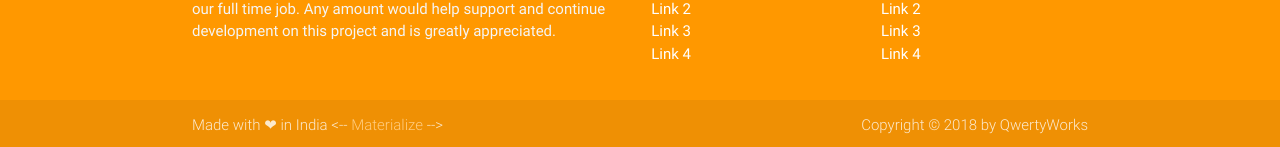
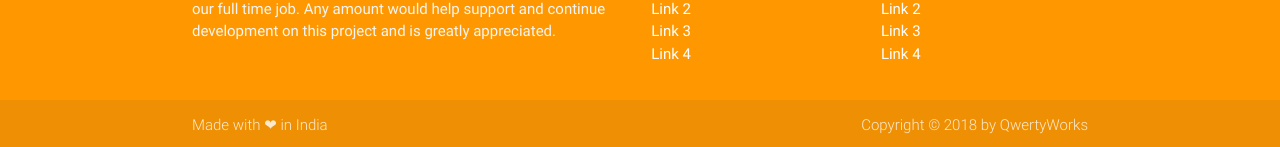
Before and after one commit to kritikagautam/qwertyworks.github.io, a Jekyll site: the page built from index.md, in a window 1280 px wide. Shown: the part 1463-1610 px from the top of the page. Built offline with Jekyll 4.4.1, drawn with Linux system fonts in a browser that asks for light colours.

Commit message:
Intern has forgotten to write html comments

```diff
--- a/_includes/footer.html
+++ b/_includes/footer.html
@@ -29,9 +29,6 @@
         <div class="container">
             <div>
                 Made with ❤ in India
-                <--
-                <a target="_blank" class="orange-text text-lighten-3" href="http://materializecss.com">Materialize</a>
-                -->
                 <span style="text-align: right; float: right">
                 Copyright © 2018 by QwertyWorks
                 </span>
```
